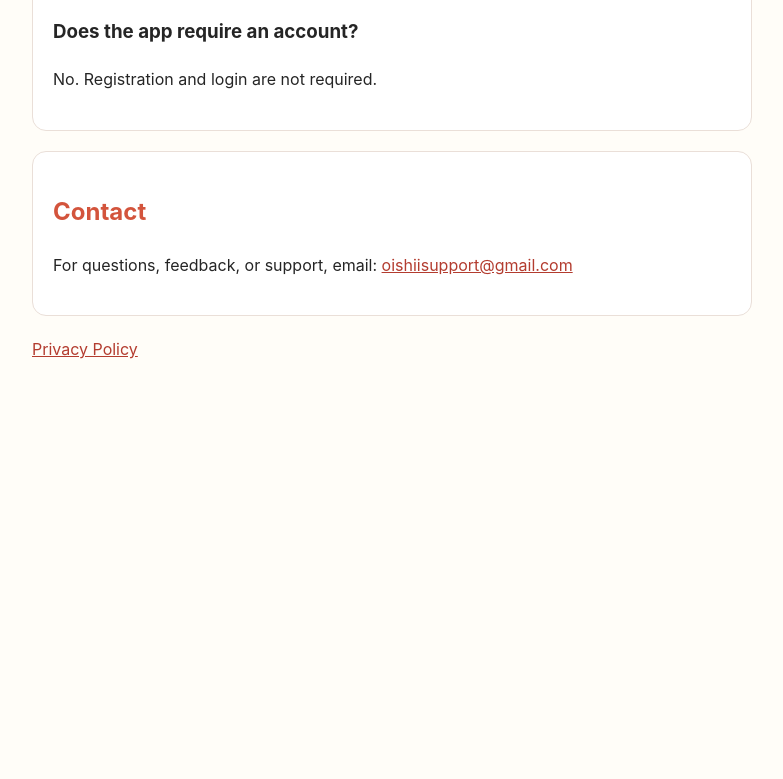
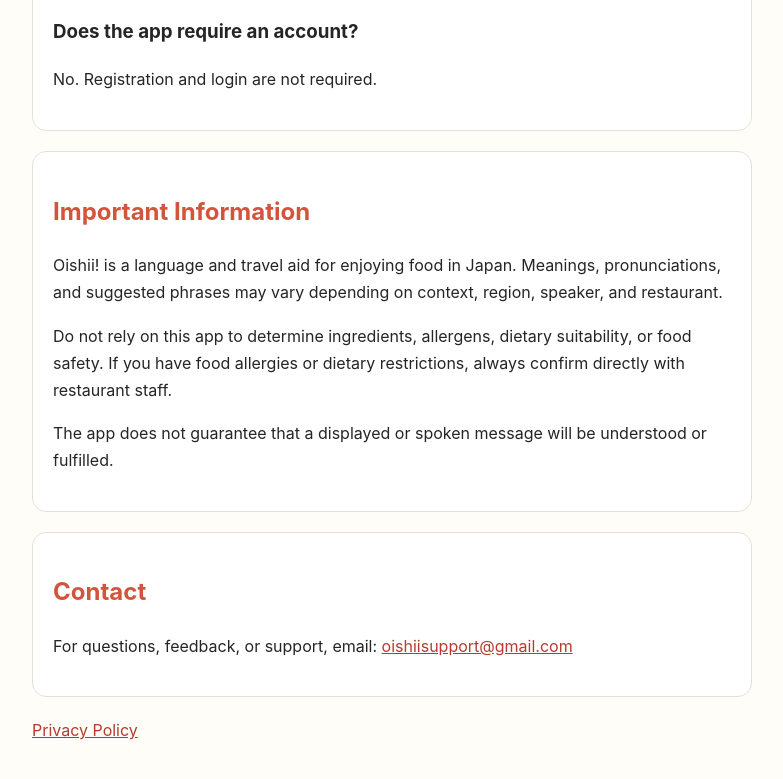
Before and after one commit to hnacmgh/oishii-support, a plain HTML site: page index.html in a window 1280 px wide. Shown: the part 633-1412 px from the top of the page, without its empty margins (248-1031 px from the left). Before the commit the page ends 1045 px from the top, so only its background shows below. Drawn offline with Linux system fonts and the light colour scheme.

Commit message:
注意事項の記載

```diff
--- a/index.html
+++ b/index.html
@@ -59,10 +59,29 @@
   </div>
 
   <div class="card">
+    <h2>Important Information</h2>
+    <p>
+      Oishii! is a language and travel aid for enjoying food in Japan.
+      Meanings, pronunciations, and suggested phrases may vary depending
+      on context, region, speaker, and restaurant.
+    </p>
+    <p>
+      Do not rely on this app to determine ingredients, allergens,
+      dietary suitability, or food safety. If you have food allergies
+      or dietary restrictions, always confirm directly with restaurant
+      staff.
+    </p>
+    <p>
+      The app does not guarantee that a displayed or spoken message will
+      be understood or fulfilled.
+    </p>
+  </div>
+
+  <div class="card">
     <h2>Contact</h2>
     <p>
       For questions, feedback, or support, email:
-      <a href="mailto:oishiisupport@gmail.comS">oishiisupport@gmail.com</a>
+      <a href="mailto:oishiisupport@gmail.com">oishiisupport@gmail.com</a>
     </p>
   </div>
 
```
